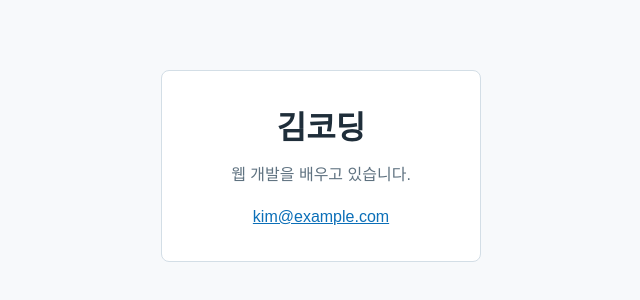
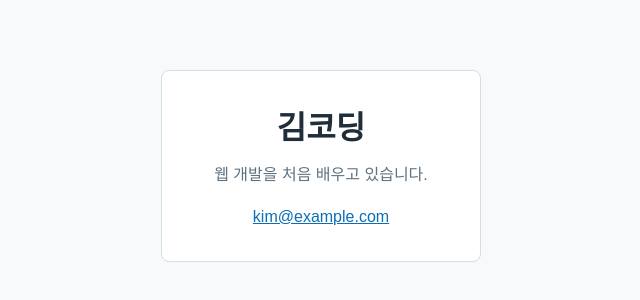
Before and after one commit to haruhana-1/day07-card, a plain HTML site: page day07-card/index.html in a window 1280 px wide. Shown: the part 234-534 px from the top of the page, 319-959 px from the left. Drawn offline with Linux system fonts and the light colour scheme.

Commit message:
소개 문구 변경

```diff
--- a/day07-card/index.html
+++ b/day07-card/index.html
@@ -9,7 +9,7 @@
 <body>
   <main class="card">
     <h1>김코딩</h1>
-    <p class="intro">웹 개발을 배우고 있습니다.</p>
+    <p class="intro">웹 개발을 처음 배우고 있습니다.</p>
     <p><a href="mailto:kim@example.com">kim@example.com</a></p>
   </main>
 </body>
```
